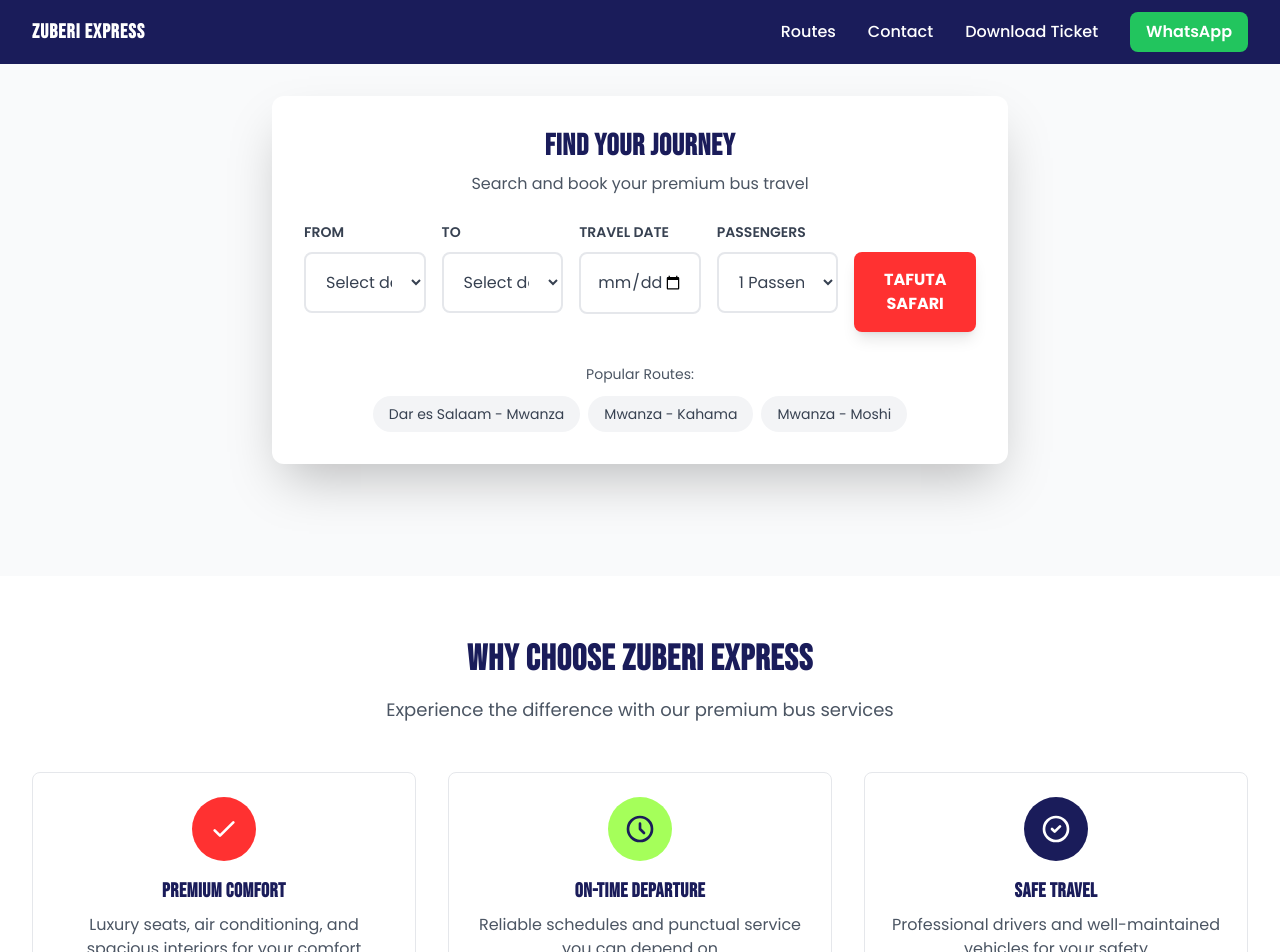
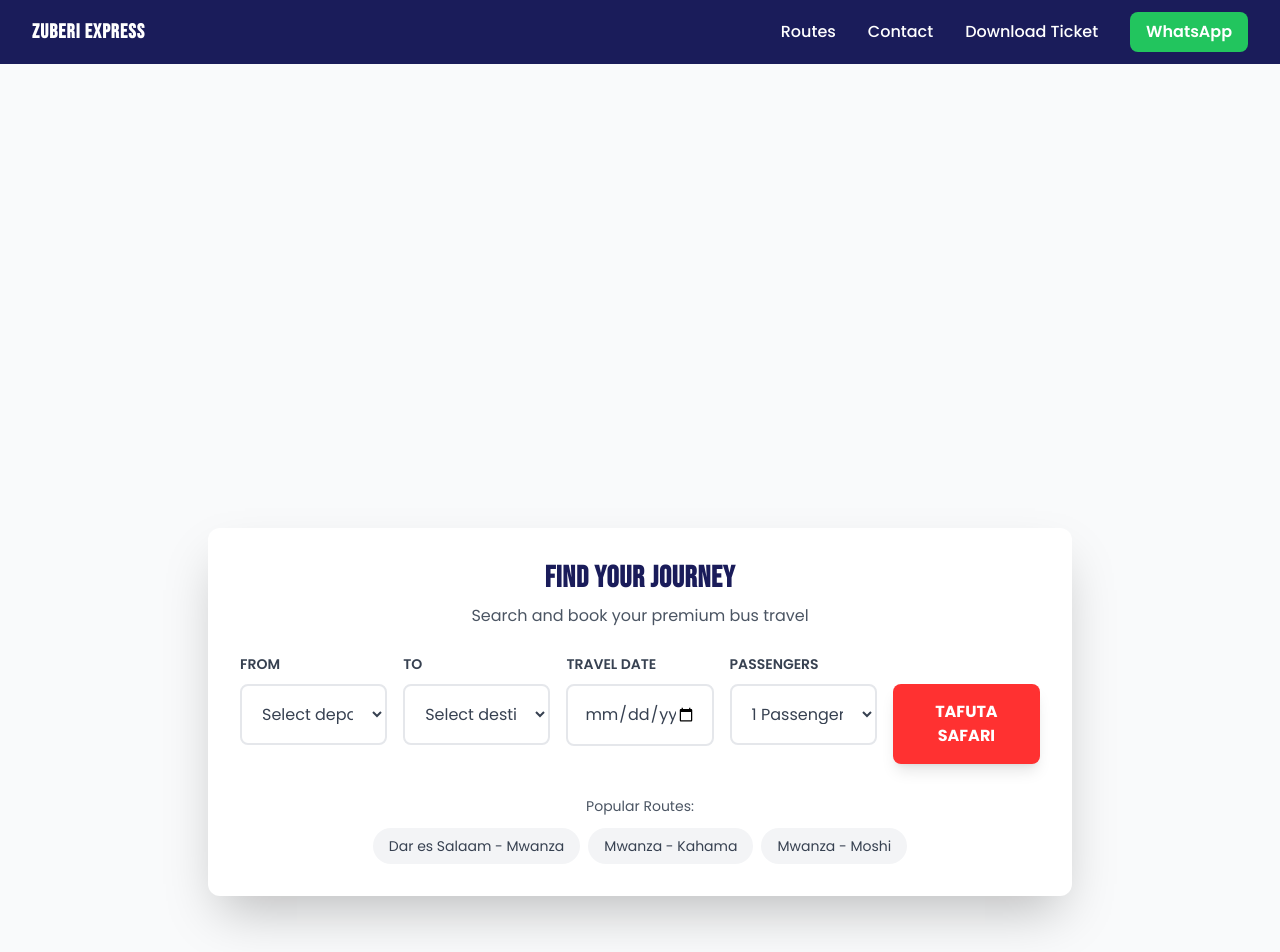
Before and after one commit to Dawinz/selous-express, a React (Create React App) app: page / in a window 1280 px wide. Shown: the top 952 px of the page. Built offline with nearby package versions, Linux system fonts and the light colour scheme.

Commit message:
Return SearchForm to its own section below Hero, Hero only shows image

```diff
--- a/src/components/Hero.js
+++ b/src/components/Hero.js
@@ -1,7 +1,6 @@
 import React from 'react';
-import SearchForm from './SearchForm';
 
-const Hero = (props) => {
+const Hero = () => {
   return (
     <div className="relative min-h-[60vh] flex items-center justify-center">
       {/* Background Image */}
@@ -11,10 +10,6 @@
           backgroundImage: 'url(/images/zuberi 2.jpg)',
         }}
       ></div>
-      {/* Centered Booking/Search Form */}
-      <div className="relative z-10 w-full max-w-3xl mx-auto">
-        <SearchForm {...props} />
-      </div>
     </div>
   );
 };
--- a/src/pages/Home.jsx
+++ b/src/pages/Home.jsx
@@ -1,13 +1,20 @@
 import React from 'react';
 import Hero from '../components/Hero';
+import SearchForm from '../components/SearchForm';
 import Gallery from '../components/Gallery';
 
 const Home = ({ setIsBookingDialogOpen }) => {
   return (
     <div className="min-h-screen bg-gray-50">
-      {/* Hero Section with SearchForm */}
+      {/* Hero Section */}
       <section className="mb-8">
-        <Hero setIsBookingDialogOpen={setIsBookingDialogOpen} />
+        <Hero />
+      </section>
+      {/* Search Form Section */}
+      <section className="pb-16 px-4 sm:px-6 lg:px-8">
+        <div className="max-w-4xl mx-auto">
+          <SearchForm setIsBookingDialogOpen={setIsBookingDialogOpen} />
+        </div>
       </section>
       {/* Features Section */}
       <section className="py-16 bg-white mt-8">
```
